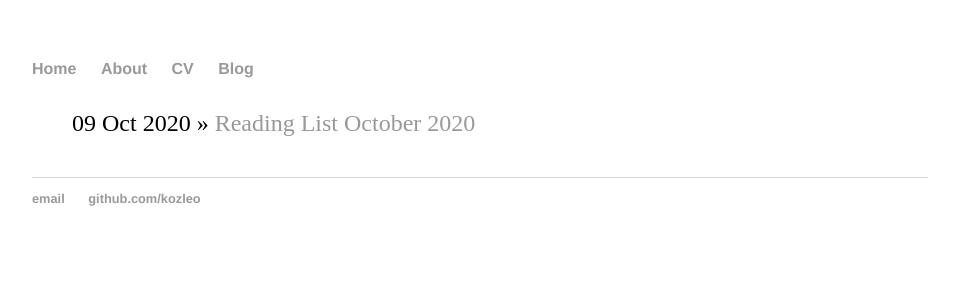
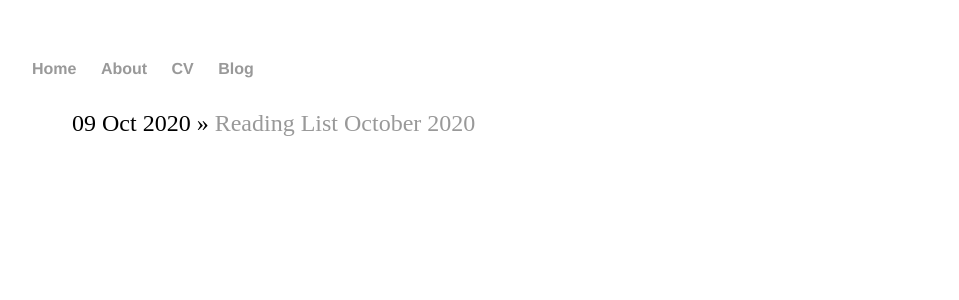
Before and after one commit to kozleo/kozleo.github.io, a Jekyll site: the page built from blog/index.html, in a window 1280 px wide. Shown: the top 300 px of the page, without its empty margins (160-1119 px from the left). Built offline with Jekyll 4.4.1, drawn with Linux system fonts in a browser that asks for light colours.

Commit message:
Update default.html

```diff
--- a/_layouts/default.html
+++ b/_layouts/default.html
@@ -35,11 +35,6 @@
 			{{ content }}
 
 			</div><!-- /.container -->
-			<footer>
-	    		<ul>
-	        		<li><a href="mailto:leokoz8@gmail.com">email</a></li>
-	        		<li><a href="https://github.com/kozleo">github.com/kozleo</a></li>
-				</ul>
-			</footer>
+
 		</body>
 	</html>
```
